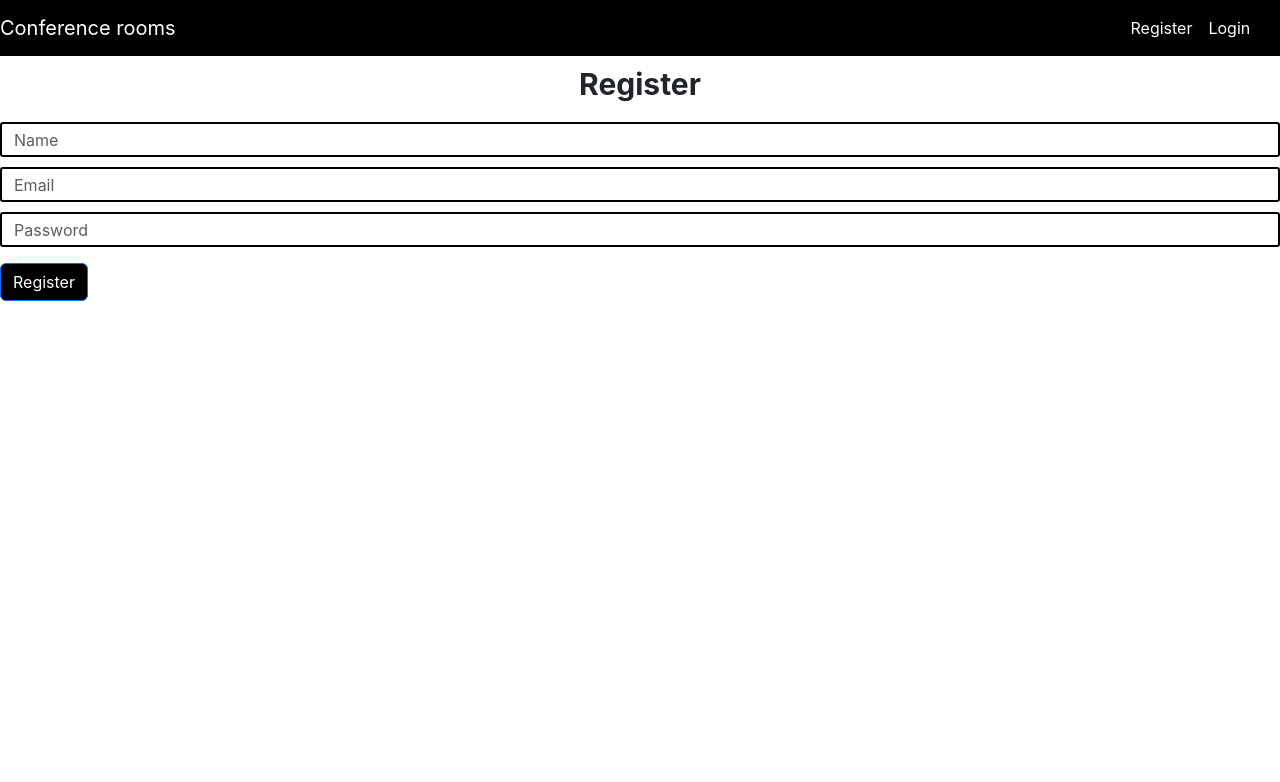
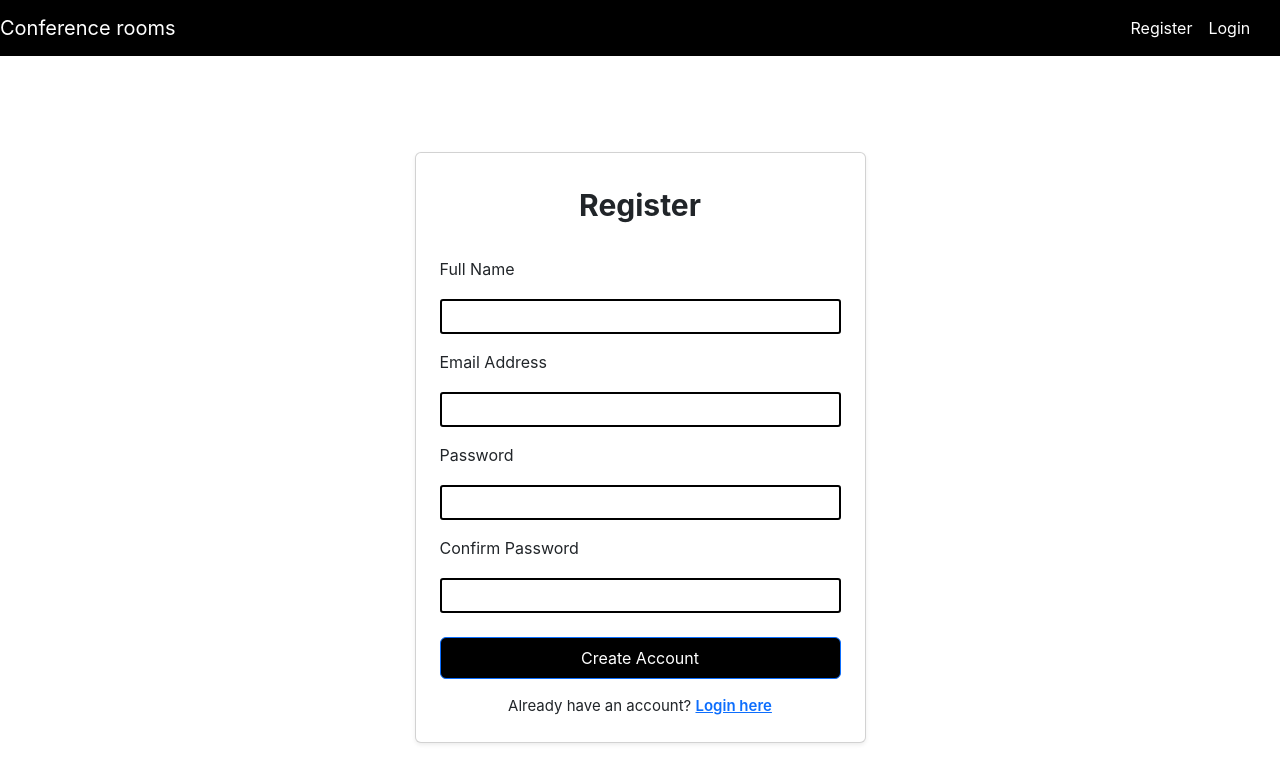
Before and after one commit to frontal-lobe-tingz/Hotelrooms, a React (Create React App) app in the folder client/: page /register in a window 1280 px wide. Shown: the top 782 px of the page. Built offline with nearby package versions, Linux system fonts and the light colour scheme.

Commit message:
Update Registerscreen.js

```diff
--- a/client/src/screens/Registerscreen.js
+++ b/client/src/screens/Registerscreen.js
@@ -1,61 +1,215 @@
-import React, { useState } from "react";
-import axios from "axios";
+import React, { useState, useEffect } from 'react';
+import axios from 'axios';
+import { Link, useNavigate } from 'react-router-dom';
+import Success from '../components/Success';
+import Loader from '../components/Loader';
+import Error from '../components/Error';
 
 function Registerscreen() {
-  const [name, setName] = useState("");
-  const [email, setEmail] = useState("");
-  const [password, setPassword] = useState("");
+  const [formData, setFormData] = useState({
+    name: '',
+    email: '',
+    password: '',
+    confirmPassword: ''
+  });
 
-  // CRA environment variable
+  const [loading, setLoading] = useState(false);
+  const [error, setError] = useState(null);
+  const [success, setSuccess] = useState(false);
+  const navigate = useNavigate();
+
+
   const API_URL = process.env.REACT_APP_API_URL || "https://hotelrooms-backend.onrender.com";
 
-  const register = async () => {
-    const user = {
-      name,
-      email,
-      password,
-    };
+
+  // Handle success state and auto-redirect
+  useEffect(() => {
+    if (success) {
+      const timer = setTimeout(() => {
+        navigate('/login');
+      }, 2000);
+      return () => clearTimeout(timer);
+    }
+  }, [success, navigate]);
+
+  async function register(e) {
+    e.preventDefault();
+
+    // Form validation
+    if (!formData.name || !formData.email || !formData.password) {
+      setError('All fields are required');
+      return;
+    }
+
+    if (!/^\w+([.-]?\w+)*@\w+([.-]?\w+)*(\.\w{2,3})+$/.test(formData.email)) {
+      setError('Please enter a valid email address');
+      return;
+    }
+
+    if (formData.password.length < 6) {
+      setError('Password must be at least 6 characters');
+      return;
+    }
+
+    if (formData.password !== formData.confirmPassword) {
+      setError('Passwords do not match');
+      return;
+    }
 
     try {
-      const response = await axios.post(`${API_URL}/api/users/register`, user);
-      alert("Registration successful!");
-      console.log(response.data);
-    } catch (error) {
-      console.error("Error during registration:", error);
-      alert("Error during registration: " + error.message);
+      setLoading(true);
+      setError(null);
+
+      const response = await axios.post(`${API_URL}/api/user/register`, {
+        name: formData.name,
+        email: formData.email,
+        password: formData.password
+      }, {
+        headers: {
+          'Content-Type': 'application/json'
+        },
+        timeout: 10000 // 10 second timeout
+      });
+
+      if (response.status >= 200 && response.status < 300) {
+        setSuccess(true);
+        setFormData({
+          name: '',
+          email: '',
+          password: '',
+          confirmPassword: ''
+        });
+      } else {
+        throw new Error(response.data.message || 'Registration failed');
       }
+    } catch (err) {
+      let errorMessage = 'Registration failed. Please try again.';
+
+      if (err.code === 'ECONNABORTED') {
+        errorMessage = 'Request timed out. Please try again.';
+      } else if (err.response) {
+        errorMessage = err.response.data.message || errorMessage;
+      } else if (err.request) {
+        errorMessage = 'No response from server. Please check your connection.';
+      }
+
+      setError(errorMessage);
+      console.error('Registration error:', err);
+    } finally {
+      setLoading(false);
+    }
+  }
+
+  const handleInputChange = (e) => {
+    setFormData({
+      ...formData,
+      [e.target.name]: e.target.value
+    });
   };
 
   return (
-    <div className="register">
-      <h2>Register</h2>
+    <div className="container">
+      {loading && <Loader />}
+
+      <div className="row justify-content-center mt-5">
+        <div className="col-md-6 col-lg-5 mt-5">
+          <div className="card shadow-sm">
+            <div className="card-body p-4">
+              <h2 className="card-title text-center mb-4">Register</h2>
+
+              {error && (
+                <Error
+                  message={error}
+                  onClose={() => setError(null)}
+                />
+              )}
+
+              {success && (
+                <Success message="Registration successful! Redirecting to login..." />
+              )}
+
+              <form onSubmit={register}>
+                <div className="mb-3">
+                  <label htmlFor="name" className="form-label">Full Name</label>
                   <input
                     type="text"
-        placeholder="Name"
                     className="form-control"
-        value={name}
-        onChange={(e) => setName(e.target.value)}
+                    id="name"
+                    name="name"
+                    value={formData.name}
+                    onChange={handleInputChange}
+                    required
+                    autoFocus
                   />
+                </div>
 
+                <div className="mb-3">
+                  <label htmlFor="email" className="form-label">Email Address</label>
                   <input
                     type="email"
-        placeholder="Email"
                     className="form-control"
-        value={email}
-        onChange={(e) => setEmail(e.target.value)}
+                    id="email"
+                    name="email"
+                    value={formData.email}
+                    onChange={handleInputChange}
+                    required
                   />
+                </div>
 
+                <div className="mb-3">
+                  <label htmlFor="password" className="form-label">Password</label>
                   <input
                     type="password"
-        placeholder="Password"
                     className="form-control"
-        value={password}
-        onChange={(e) => setPassword(e.target.value)}
+                    id="password"
+                    name="password"
+                    value={formData.password}
+                    onChange={handleInputChange}
+                    minLength="6"
+                    required
                   />
+                </div>
 
-      <button className="btn btn-primary mt-3" onClick={register}>
-        Register
+                <div className="mb-4">
+                  <label htmlFor="confirmPassword" className="form-label">Confirm Password</label>
+                  <input
+                    type="password"
+                    className="form-control"
+                    id="confirmPassword"
+                    name="confirmPassword"
+                    value={formData.confirmPassword}
+                    onChange={handleInputChange}
+                    minLength="6"
+                    required
+                  />
+                </div>
+
+                <button
+                  type="submit"
+                  className="btn btn-primary w-100 py-2"
+                  disabled={loading}
+                >
+                  {loading ? (
+                    <>
+                      <span className="spinner-border spinner-border-sm me-2"></span>
+                      Processing...
+                    </>
+                  ) : (
+                    'Create Account'
+                  )}
                 </button>
+              </form>
+
+              <div className="mt-3 text-center">
+                <p className="mb-0">
+                  Already have an account?{' '}
+                  <Link to="/login" className="text-primary fw-semibold">Login here</Link>
+                </p>
+              </div>
+            </div>
+          </div>
+        </div>
+      </div>
     </div>
   );
 }
```
Lines whose indentation alone changed are shown as unchanged.
